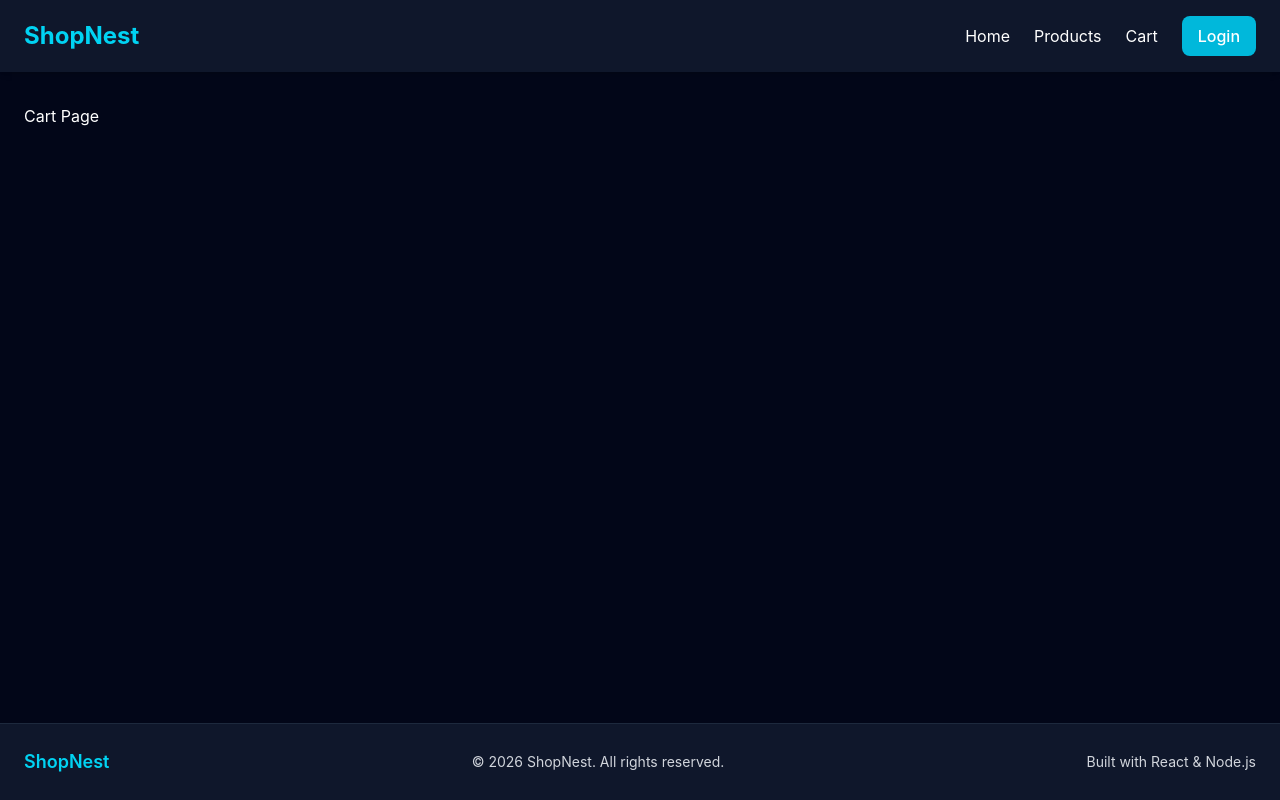
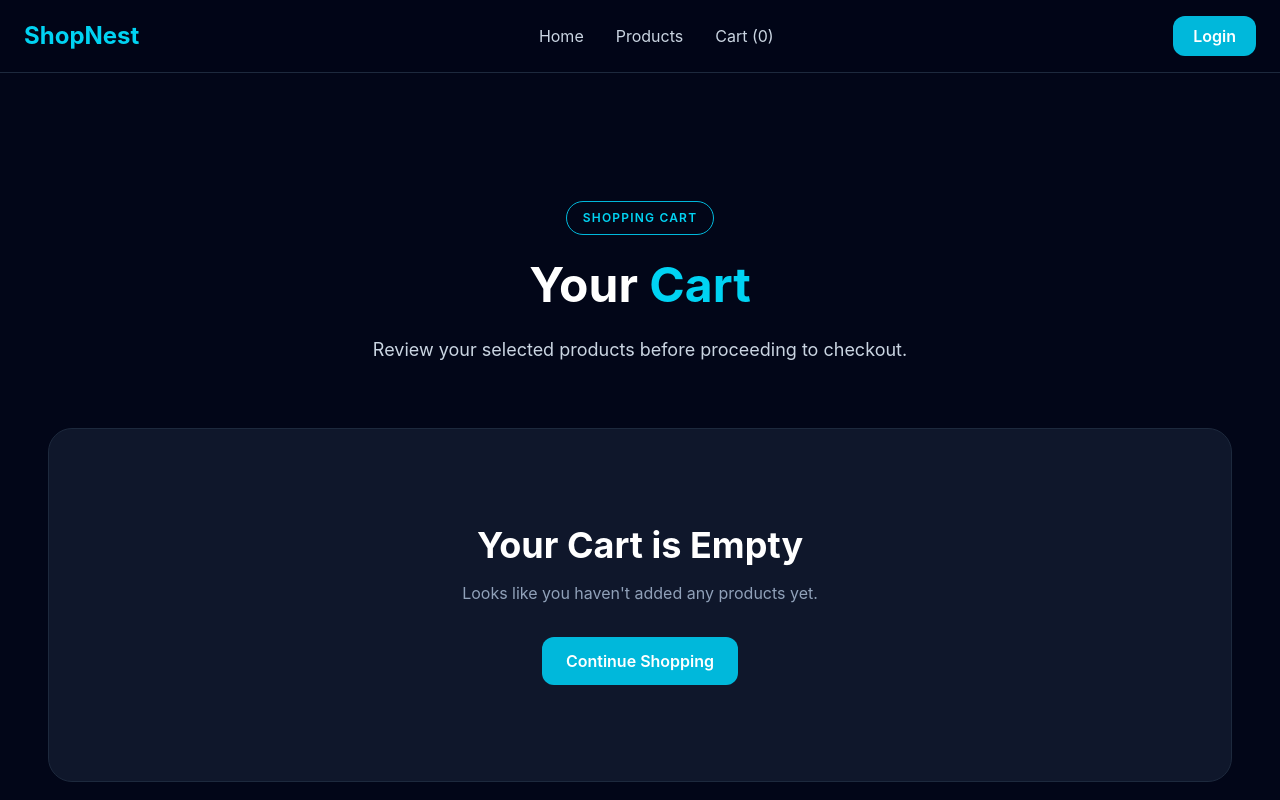
Before and after one commit to heyyrayo/ShopNest, a React (Vite) app in the folder client/: page /cart in a window 1280 px wide. Shown: the top 800 px of the page. Built offline with nearby package versions, Linux system fonts and the light colour scheme.

Commit message:
feat(cart): complete shopping cart with React Context API

```diff
--- /dev/null
+++ b/client/src/components/cart/CartItem.jsx
@@ -0,0 +1,67 @@
+import Button from "../ui/Button";
+
+function CartItem({
+  item,
+  increaseQuantity,
+  decreaseQuantity,
+  removeFromCart,
+}) {
+  return (
+    <div className="rounded-3xl border border-slate-800 bg-slate-900 p-6">
+      <div className="flex flex-col gap-6 lg:flex-row lg:items-center lg:justify-between">
+        {/* Product Details */}
+        <div>
+          <p className="text-sm text-cyan-400">
+            {item.category}
+          </p>
+
+          <h3 className="mt-2 text-2xl font-semibold text-white">
+            {item.name}
+          </h3>
+
+          <p className="mt-2 text-slate-400">
+            ₹{item.price.toLocaleString()}
+          </p>
+        </div>
+
+        {/* Quantity Controls */}
+        <div className="flex items-center gap-4">
+          <button
+            onClick={() => decreaseQuantity(item.id)}
+            className="h-10 w-10 rounded-xl bg-slate-800 text-white transition hover:bg-slate-700"
+          >
+            -
+          </button>
+
+          <span className="w-8 text-center text-lg font-semibold text-white">
+            {item.quantity}
+          </span>
+
+          <button
+            onClick={() => increaseQuantity(item.id)}
+            className="h-10 w-10 rounded-xl bg-slate-800 text-white transition hover:bg-slate-700"
+          >
+            +
+          </button>
+        </div>
+
+        {/* Price & Remove */}
+        <div className="text-right">
+          <p className="text-2xl font-bold text-cyan-400">
+            ₹{(item.price * item.quantity).toLocaleString()}
+          </p>
+
+          <Button
+            variant="danger"
+            className="mt-4"
+            onClick={() => removeFromCart(item.id)}
+          >
+            Remove
+          </Button>
+        </div>
+      </div>
+    </div>
+  );
+}
+
+export default CartItem;
--- /dev/null
+++ b/client/src/components/cart/CartList.jsx
@@ -0,0 +1,26 @@
+import CartItem from "./CartItem";
+
+function CartList({
+  items,
+  increaseQuantity,
+  decreaseQuantity,
+  removeFromCart,
+}) {
+  return (
+    <div className="space-y-6">
+
+      {items.map((item) => (
+        <CartItem
+          key={item.id}
+          item={item}
+          increaseQuantity={increaseQuantity}
+          decreaseQuantity={decreaseQuantity}
+          removeFromCart={removeFromCart}
+        />
+      ))}
+
+    </div>
+  );
+}
+
+export default CartList;
--- /dev/null
+++ b/client/src/components/cart/CartSummary.jsx
@@ -0,0 +1,60 @@
+import Button from "../ui/Button";
+
+function CartSummary({
+  cartTotal,
+  clearCart,
+}) {
+  const shipping = cartTotal > 0 ? 199 : 0;
+  const tax = Math.round(cartTotal * 0.18);
+  const grandTotal = cartTotal + shipping + tax;
+
+  return (
+    <div className="rounded-3xl border border-slate-800 bg-slate-900 p-8">
+      <h2 className="text-2xl font-bold text-white">
+        Order Summary
+      </h2>
+
+      <div className="mt-8 space-y-4">
+        <div className="flex justify-between text-slate-300">
+          <span>Subtotal</span>
+          <span>₹{cartTotal.toLocaleString()}</span>
+        </div>
+
+        <div className="flex justify-between text-slate-300">
+          <span>Shipping</span>
+          <span>₹{shipping.toLocaleString()}</span>
+        </div>
+
+        <div className="flex justify-between text-slate-300">
+          <span>Tax (18%)</span>
+          <span>₹{tax.toLocaleString()}</span>
+        </div>
+
+        <hr className="border-slate-700" />
+
+        <div className="flex justify-between text-2xl font-bold text-white">
+          <span>Total</span>
+          <span>₹{grandTotal.toLocaleString()}</span>
+        </div>
+      </div>
+
+      <Button
+        fullWidth
+        className="mt-8"
+      >
+        Checkout
+      </Button>
+
+      <Button
+        fullWidth
+        variant="danger"
+        className="mt-4"
+        onClick={clearCart}
+      >
+        Clear Cart
+      </Button>
+    </div>
+  );
+}
+
+export default CartSummary;
--- /dev/null
+++ b/client/src/components/cart/EmptyCart.jsx
@@ -0,0 +1,26 @@
+import { Link } from "react-router-dom";
+import Button from "../ui/Button";
+
+function EmptyCart() {
+  return (
+    <div className="rounded-3xl border border-slate-800 bg-slate-900 py-24 text-center">
+
+      <h2 className="text-4xl font-bold text-white">
+        Your Cart is Empty
+      </h2>
+
+      <p className="mt-4 text-slate-400">
+        Looks like you haven't added any products yet.
+      </p>
+
+      <div className="mt-8 flex justify-center">
+        <Button to="/products">
+          Continue Shopping
+        </Button>
+      </div>
+
+    </div>
+  );
+}
+
+export default EmptyCart;
--- a/client/src/components/layout/Navbar.jsx
+++ b/client/src/components/layout/Navbar.jsx
@@ -1,42 +1,58 @@
 import { Link } from "react-router-dom";
 
-const navLinks = [
-  { name: "Home", path: "/" },
-  { name: "Products", path: "/products" },
-  { name: "Cart", path: "/cart" },
-];
+import useCart from "../../hooks/useCart";
 
 function Navbar() {
+  const { cartCount } = useCart();
+
   return (
-    <nav className="bg-slate-900 text-white shadow-md">
+    <header className="sticky top-0 z-50 border-b border-slate-800 bg-slate-950/90 backdrop-blur">
       <div className="mx-auto flex max-w-7xl items-center justify-between px-6 py-4">
+
+        {/* Logo */}
         <Link
           to="/"
-          className="text-2xl font-bold text-cyan-400 hover:text-cyan-300 transition"
+          className="text-2xl font-bold text-cyan-400"
         >
           ShopNest
         </Link>
 
-        <div className="flex items-center gap-6">
-          {navLinks.map((link) => (
-            <Link
-              key={link.path}
-              to={link.path}
-              className="transition hover:text-cyan-400"
-            >
-              {link.name}
-            </Link>
-          ))}
+        {/* Navigation */}
+        <nav className="flex items-center gap-8">
 
           <Link
-            to="/login"
-            className="rounded-lg bg-cyan-500 px-4 py-2 font-medium text-white transition hover:bg-cyan-600"
+            to="/"
+            className="text-slate-300 hover:text-cyan-400 transition-colors"
           >
-            Login
+            Home
           </Link>
-        </div>
+
+          <Link
+            to="/products"
+            className="text-slate-300 hover:text-cyan-400 transition-colors"
+          >
+            Products
+          </Link>
+
+          <Link
+            to="/cart"
+            className="text-slate-300 hover:text-cyan-400 transition-colors"
+          >
+            Cart ({cartCount})
+          </Link>
+
+        </nav>
+
+        {/* Login */}
+        <Link
+          to="/login"
+          className="rounded-xl bg-cyan-500 px-5 py-2 font-semibold text-white transition-colors hover:bg-cyan-400"
+        >
+          Login
+        </Link>
+
       </div>
-    </nav>
+    </header>
   );
 }
 
--- /dev/null
+++ b/client/src/context/CartContext.jsx
@@ -0,0 +1,106 @@
+import { createContext, useMemo, useState } from "react";
+
+export const CartContext = createContext();
+
+function CartProvider({ children }) {
+  const [cartItems, setCartItems] = useState([]);
+
+  const addToCart = (product, quantity = 1) => {
+    setCartItems((current) => {
+      const existingItem = current.find(
+        (item) => item.id === product.id
+      );
+
+      if (existingItem) {
+        return current.map((item) =>
+          item.id === product.id
+            ? {
+                ...item,
+                quantity: item.quantity + quantity,
+              }
+            : item
+        );
+      }
+
+      return [
+        ...current,
+        {
+          ...product,
+          quantity,
+        },
+      ];
+    });
+  };
+
+  const removeFromCart = (id) => {
+    setCartItems((current) =>
+      current.filter((item) => item.id !== id)
+    );
+  };
+
+  const increaseQuantity = (id) => {
+    setCartItems((current) =>
+      current.map((item) =>
+        item.id === id
+          ? {
+              ...item,
+              quantity: item.quantity + 1,
+            }
+          : item
+      )
+    );
+  };
+
+  const decreaseQuantity = (id) => {
+    setCartItems((current) =>
+      current
+        .map((item) =>
+          item.id === id
+            ? {
+                ...item,
+                quantity: item.quantity - 1,
+              }
+            : item
+        )
+        .filter((item) => item.quantity > 0)
+    );
+  };
+
+  const clearCart = () => {
+    setCartItems([]);
+  };
+
+  const cartCount = useMemo(() => {
+    return cartItems.reduce(
+      (total, item) => total + item.quantity,
+      0
+    );
+  }, [cartItems]);
+
+  const cartTotal = useMemo(() => {
+    return cartItems.reduce(
+      (total, item) =>
+        total + item.price * item.quantity,
+      0
+    );
+  }, [cartItems]);
+
+  return (
+    <CartContext.Provider
+      value={{
+        cartItems,
+        cartCount,
+        cartTotal,
+        addToCart,
+        removeFromCart,
+        increaseQuantity,
+        decreaseQuantity,
+        clearCart,
+      }}
+    >
+      {children}
+    </CartContext.Provider>
+  );
+}
+
+export default CartProvider;
--- /dev/null
+++ b/client/src/hooks/useCart.js
@@ -0,0 +1,8 @@
+import { useContext } from "react";
+import { CartContext } from "../context/CartContext";
+
+function useCart() {
+  return useContext(CartContext);
+}
+
+export default useCart;
--- a/client/src/main.jsx
+++ b/client/src/main.jsx
@@ -3,12 +3,16 @@ import ReactDOM from "react-dom/client";
 import { BrowserRouter } from "react-router-dom";
 
 import App from "./App";
+import CartProvider from "./context/CartContext";
+
 import "./index.css";
 
 ReactDOM.createRoot(document.getElementById("root")).render(
   <React.StrictMode>
     <BrowserRouter>
-      <App />
+      <CartProvider>
+        <App />
+      </CartProvider>
     </BrowserRouter>
   </React.StrictMode>
 );
--- a/client/src/pages/Cart/Cart.jsx
+++ b/client/src/pages/Cart/Cart.jsx
@@ -1,8 +1,59 @@
+import Container from "../../components/ui/Container";
+import SectionHeader from "../../components/ui/SectionHeader";
+
+import EmptyCart from "../../components/cart/EmptyCart";
+import CartList from "../../components/cart/CartList";
+import CartSummary from "../../components/cart/CartSummary";
+
+import useCart from "../../hooks/useCart";
+
 function Cart() {
+  const {
+    cartItems,
+    cartTotal,
+    increaseQuantity,
+    decreaseQuantity,
+    removeFromCart,
+    clearCart,
+  } = useCart();
+
   return (
-    <div>
-      <h1>Cart Page</h1>
-    </div>
+    <section className="bg-slate-950 min-h-screen py-24">
+      <Container>
+        <SectionHeader
+          badge="Shopping Cart"
+          title="Your"
+          highlight="Cart"
+          description="Review your selected products before proceeding to checkout."
+        />
+
+        {cartItems.length === 0 ? (
+          <EmptyCart />
+        ) : (
+          <div className="grid grid-cols-1 gap-10 lg:grid-cols-3">
+            {/* Cart Items */}
+
+            <div className="space-y-6 lg:col-span-2">
+              <CartList
+                items={cartItems}
+                increaseQuantity={increaseQuantity}
+                decreaseQuantity={decreaseQuantity}
+                removeFromCart={removeFromCart}
+              />
+            </div>
+
+            {/* Order Summary */}
+
+            <div>
+              <CartSummary
+                cartTotal={cartTotal}
+                clearCart={clearCart}
+              />
+            </div>
+          </div>
+        )}
+      </Container>
+    </section>
   );
 }
 
--- a/client/src/pages/ProductDetails/ProductDetails.jsx
+++ b/client/src/pages/ProductDetails/ProductDetails.jsx
@@ -60,12 +60,13 @@ function ProductDetails() {
     <section className="bg-slate-950 min-h-screen py-24">
       <Container>
 
-        <div className="grid grid-cols-1 lg:grid-cols-2 gap-16">
+        <div className="grid grid-cols-1 gap-16 lg:grid-cols-2">
 
           <ProductImage />
 
           <ProductInfo
             product={product}
+            quantity={quantity}
             quantitySelector={
               <QuantitySelector
                 quantity={quantity}
```
Also changed, not shown: client/src/components/product-details/ProductInfo.jsx (+16 -10 lines).
